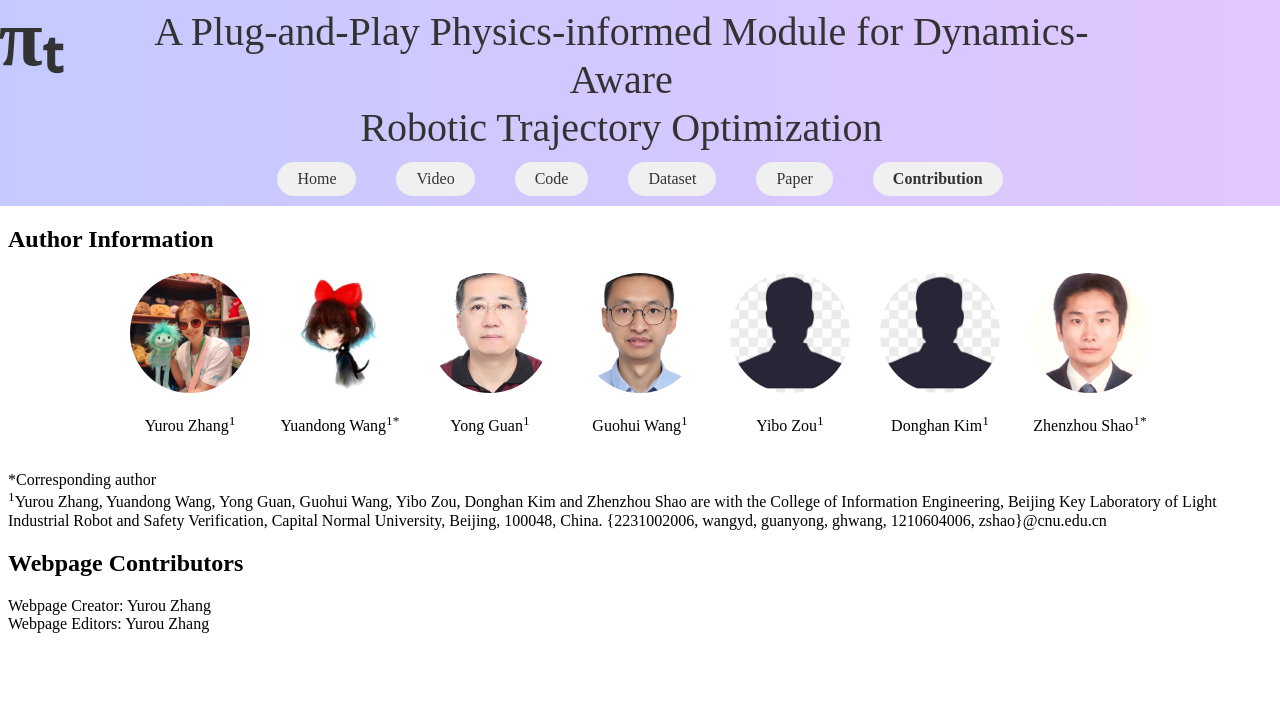
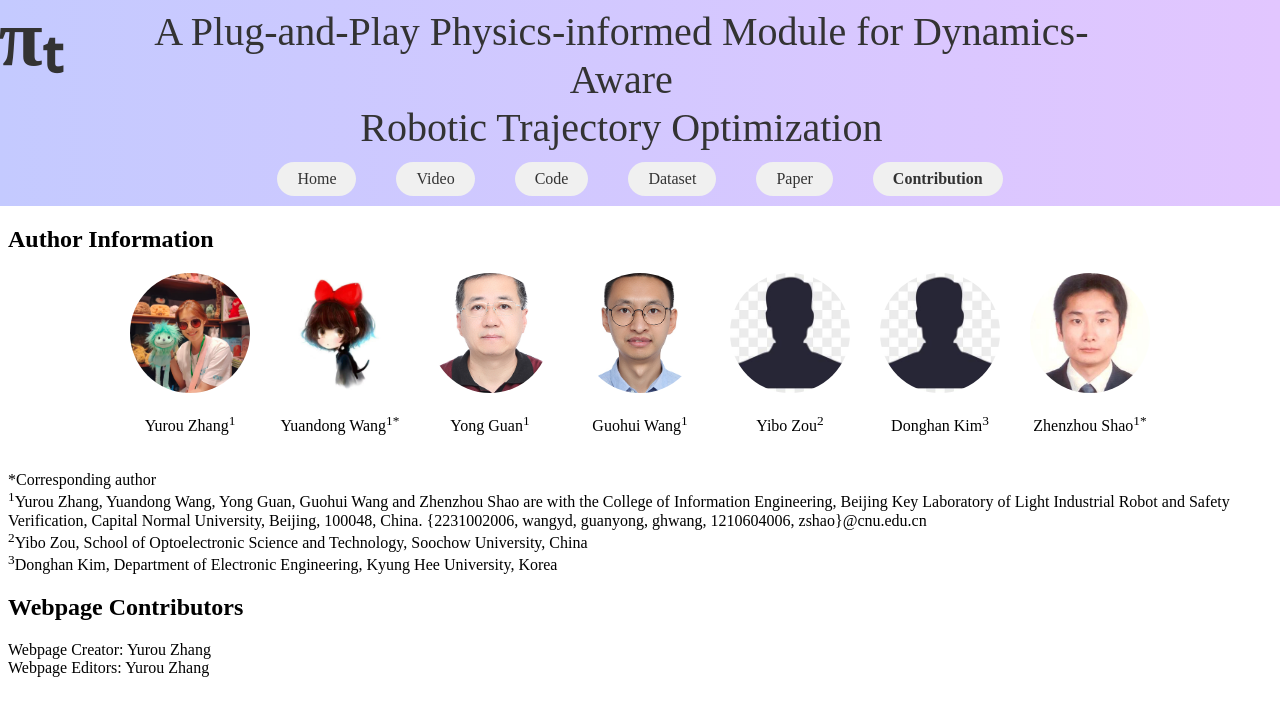
Before and after one commit to zhangyurou/PI-t, a Jekyll site: the page built from contribution.md, in a window 1280 px wide. Shown: the top 716 px of the page. Built offline with Jekyll 4.4.1, drawn with Linux system fonts in a browser that asks for light colours.

Commit message:
Update contribution.md

```diff
--- a/contribution.md
+++ b/contribution.md
@@ -34,11 +34,11 @@ The code of the PI-TG project
         </div>
         <div style="text-align: center;">
             <img src="{{ '/assets/images/images.jpg' | relative_url }}" alt="Yibo Zou" style="width: 120px; height: 120px; border-radius: 50%; object-fit: cover;">
-            <p>Yibo Zou<sup>1</sup></p>
+            <p>Yibo Zou<sup>2</sup></p>
         </div>
         <div style="text-align: center;">
             <img src="{{ '/assets/images/images.jpg' | relative_url }}" alt="Donghan Kim" style="width: 120px; height: 120px; border-radius: 50%; object-fit: cover;">
-            <p>Donghan Kim<sup>1</sup></p>
+            <p>Donghan Kim<sup>3</sup></p>
         </div>
         <div style="text-align: center;">
             <img src="{{ '/assets/images/A6.jpg' | relative_url }}" alt="Zhenzhou Shao" style="width: 120px; height: 120px; border-radius: 50%; object-fit: cover;">
@@ -47,7 +47,9 @@ The code of the PI-TG project
     </div>
     <ul style="list-style-type: none; padding-left: 0;">
     <li>*Corresponding author</li>
-    <li><sup>1</sup>Yurou Zhang, Yuandong Wang, Yong Guan, Guohui Wang, Yibo Zou, Donghan Kim and Zhenzhou Shao are with the College of Information Engineering, Beijing Key Laboratory of Light Industrial Robot and Safety Verification, Capital Normal University, Beijing, 100048, China. {2231002006, wangyd, guanyong, ghwang, 1210604006, zshao}@cnu.edu.cn</li>
+    <li><sup>1</sup>Yurou Zhang, Yuandong Wang, Yong Guan, Guohui Wang and Zhenzhou Shao are with the College of Information Engineering, Beijing Key Laboratory of Light Industrial Robot and Safety Verification, Capital Normal University, Beijing, 100048, China. {2231002006, wangyd, guanyong, ghwang, 1210604006, zshao}@cnu.edu.cn</li>
+    <li><sup>2</sup>Yibo Zou, School of Optoelectronic Science and Technology, Soochow University, China</li>
+    <li><sup>3</sup>Donghan Kim, Department of Electronic Engineering, Kyung Hee University, Korea</li>
     </ul>
 </div>
 
```
